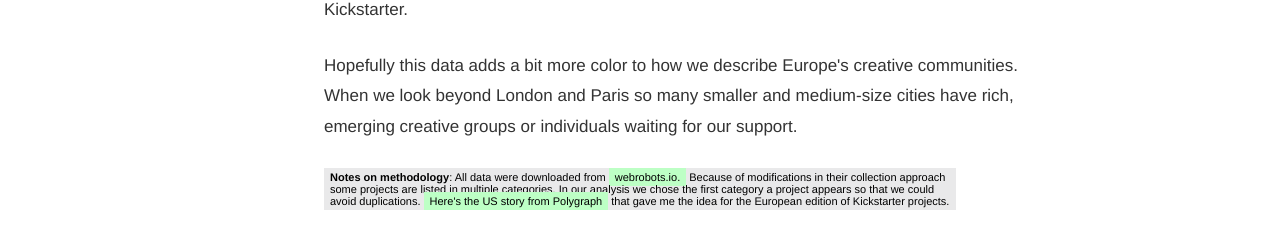
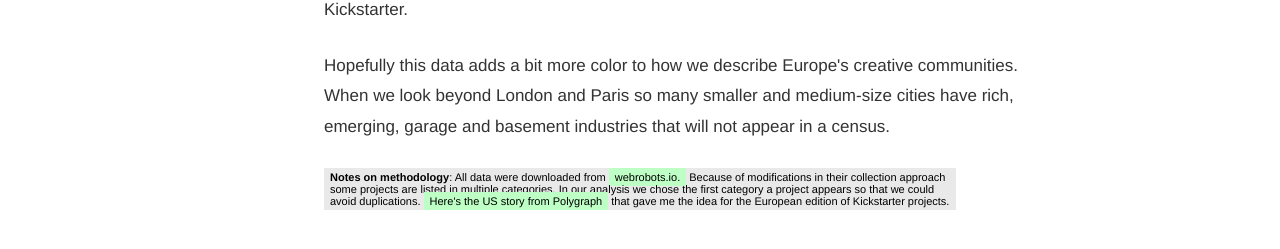
Before and after one commit to 2109Sot/studio-projects, a Jekyll site: the page docs/kickstarter/index.html, which Jekyll copies as it is, in a window 1280 px wide and 900 px high, scrolled down 6892 px. Shown: the part 622-871 px from the top of the window. Built offline with Jekyll 4.4.1, drawn with Linux system fonts in a browser that asks for light colours.

Commit message:
text_edit

```diff
--- a/docs/kickstarter/index.html
+++ b/docs/kickstarter/index.html
@@ -218,7 +218,7 @@
 
     <p>Across the whole north west of England, there are round 50,000 people working in food and drink manufacturing. And nearly half of those are employed within Greater Manchester, making it one of the biggest sectors of its kind in the UK and second for food projects on Kickstarter.</p>
 
-    <p>Hopefully this data adds a bit more color to how we describe Europe's creative communities. When we look beyond London and Paris so many smaller and medium-size cities have rich, emerging creative groups or individuals waiting for our support.
+    <p>Hopefully this data adds a bit more color to how we describe Europe's creative communities. When we look beyond London and Paris so many smaller and medium-size cities have rich, emerging, garage and basement industries that will not appear in a census.</p>
 
     <div id="my_footer">
       <b>Notes on methodology</b>: All data were downloaded from <a href="https://webrobots.io/kickstarter-datasets/">webrobots.io.</a> Because of modifications in their collection approach some projects are listed in multiple categories. In our analysis we chose the first category a project appears so that we could avoid duplications. <a href="http://polygraph.cool/kickstarter/">Here's the US story from Polygraph</a> that gave me the idea for the European edition of Kickstarter projects.
```
